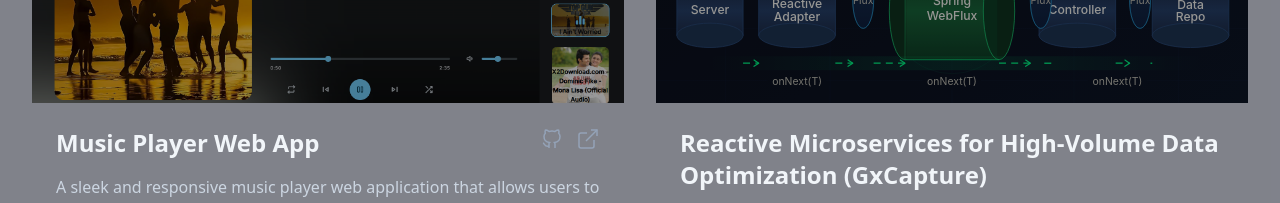
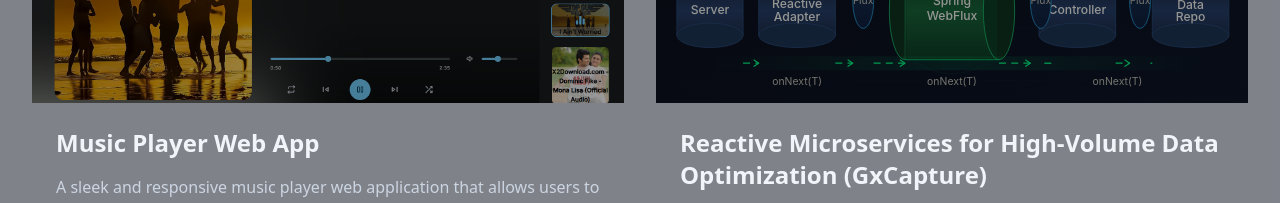
Before and after one commit to pawanbudati/pawanbudati.github.io, a React (Vite) app: page / in a window 1280 px wide. Shown: the part 4300-4503 px from the top of the page. Built offline with nearby package versions, Linux system fonts and the light colour scheme.

Commit message:
Modified urls

```diff
--- a/constants.ts
+++ b/constants.ts
@@ -160,8 +160,10 @@ export const projectsData: Project[] = [
       "A sleek and responsive music player web application that allows users to play, pause, and skip tracks. Built with HTML, CSS, and JavaScript.",
     tech: ["HTML", "CSS", "JavaScript"],
     imageUrl: "./images/image.png",
-    demoUrl: "https://pawanbudati.github.io/music-player/",
-    githubUrl: "https://github.com/thughari/music-player",
+    /**
+     *     demoUrl: "https://pawanbudati.github.io/music-player/",
+        githubUrl: "https://github.com/thughari/music-player",
+    */
   },
   //Reactive Microservices for High-Volume Data Optimization (GxCapture)
   {
```
